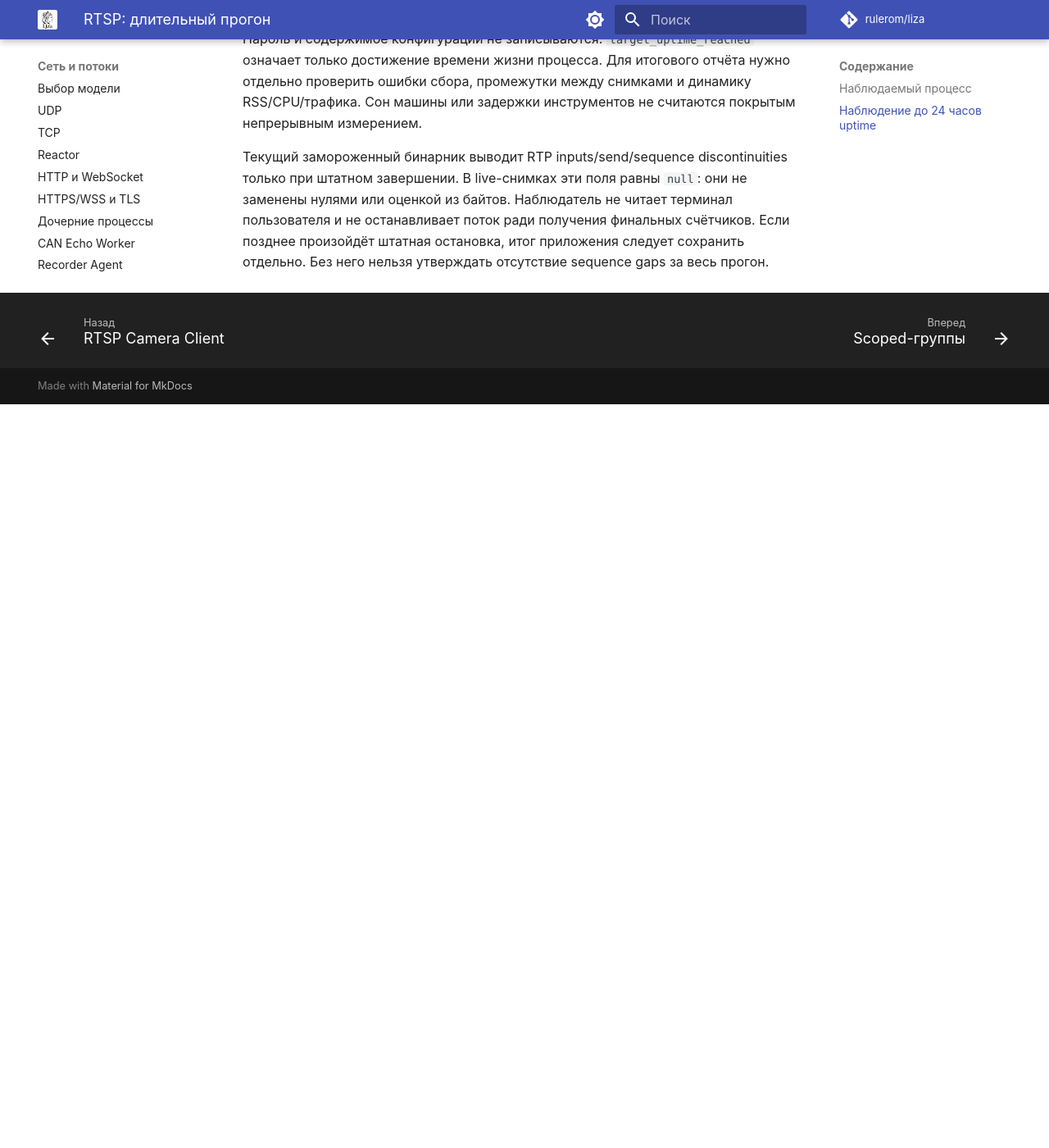
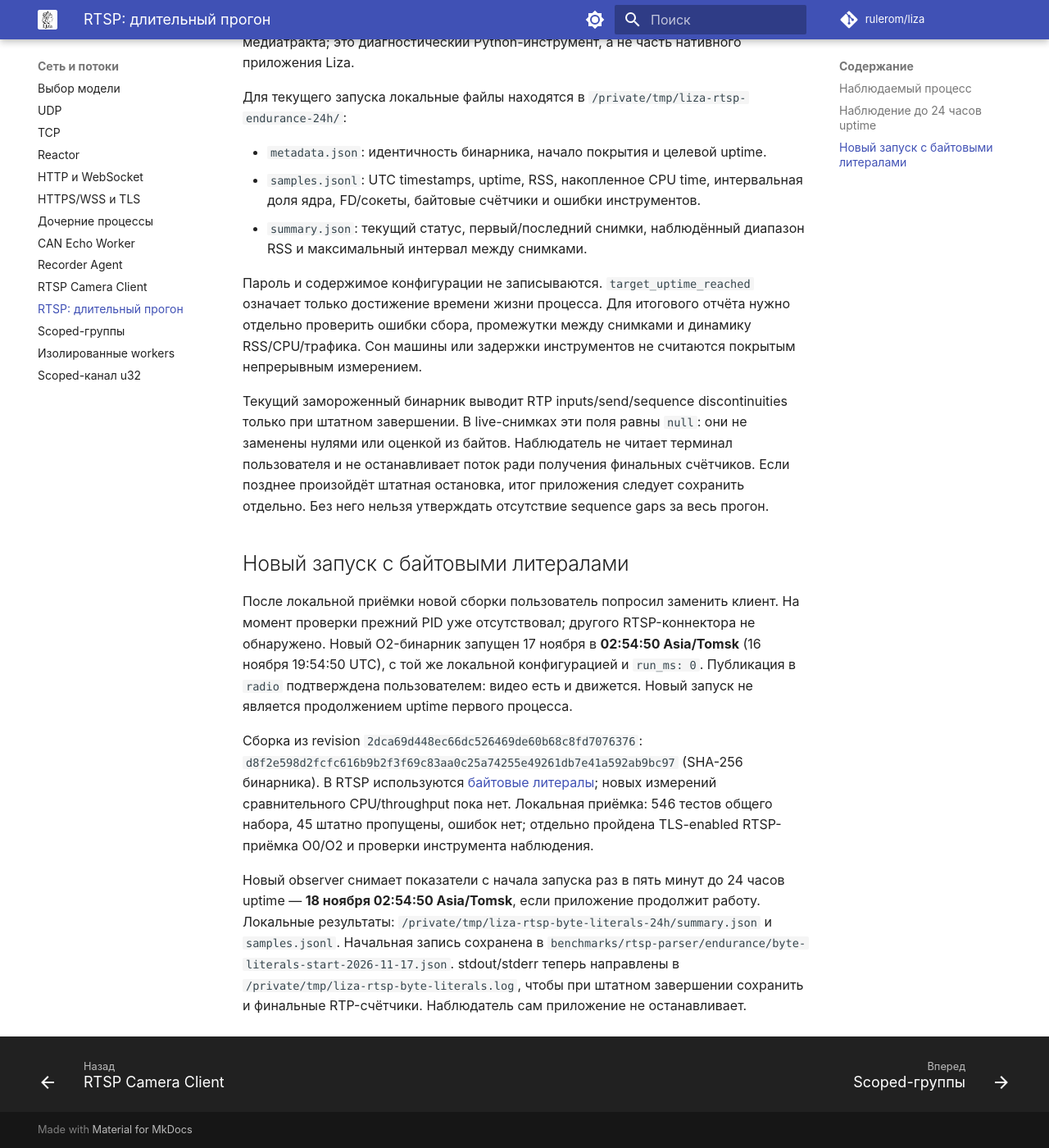
Before and after one commit to rulerom/liza, an MkDocs documentation site: the page built from docs/rtsp-endurance.md, in a window 1280 px wide and 1400 px high, scrolled down 2038 px. Shown: the whole window at 82% size. Built offline with MkDocs 1.6.1 and Material for MkDocs 9.7.7, drawn with Linux system fonts in a browser that asks for light colours; comment, search, counter and statistics services are not loaded; before the commit the page ends 2531 px from its top, so only the background shows below that; some of the changed text lies outside the part shown.

Commit message:
Record fresh byte-literal connector live acceptance and observation

````diff
--- a/docs/rtsp-endurance.md
+++ b/docs/rtsp-endurance.md
@@ -5,7 +5,9 @@
 milestone после [оптимизации копий parser](rtsp-client.md#parser),
 а не новый тест предельной производительности.
 
-**24-часовое наблюдение продолжается. Итог 24 часов ещё не получен.**
+**Первый процесс перестал наблюдаться до 24 часов. После приёмки байтовых
+литералов запущен новый процесс и отдельное наблюдение. Итог 24 часов
+ещё не получен.**
 
 ## Наблюдаемый процесс
 
@@ -52,6 +54,17 @@ SHA-256:
 достижении цели завершает только собственную работу. Обрыв соединения может
 завершить сам коннектор: автоматический reconnect не добавлен.
 
+Первый прогон не достиг этой цели. Наблюдатель записал пять снимков,
+затем статус `process_no_longer_observed`. Последний успешный снимок —
+17 ноября 02:41:23 Asia/Tomsk, uptime **7 ч 25 мин 50 с**. Диапазон
+наблюдённого RSS — 6,58..6,81 МиБ; последние накопленные счётчики ОС —
+8,384 ГБ входящих и 8,345 ГБ исходящих байтов. Точный момент, причина и
+exit status завершения неизвестны: stdout оставался в пользовательском
+терминале. Агент не отправлял сигналов старому процессу. Это не успешная
+24-часовая приёмка и не доказательство отсутствия утечек.
+Итог наблюдателя сохранён в
+`benchmarks/rtsp-parser/endurance/original-observer-final-2026-11-17.json`.
+
 Для другого существующего процесса на macOS:
 
 ```sh
@@ -87,3 +100,29 @@ RSS/CPU/трафика. Сон машины или задержки инстру
 пользователя и не останавливает поток ради получения финальных счётчиков.
 Если позднее произойдёт штатная остановка, итог приложения следует сохранить
 отдельно. Без него нельзя утверждать отсутствие sequence gaps за весь прогон.
+
+## Новый запуск с байтовыми литералами
+
+После локальной приёмки новой сборки пользователь попросил заменить клиент.
+На момент проверки прежний PID уже отсутствовал; другого RTSP-коннектора
+не обнаружено. Новый O2-бинарник запущен 17 ноября в **02:54:50 Asia/Tomsk**
+(16 ноября 19:54:50 UTC), с той же локальной конфигурацией и `run_ms: 0`.
+Публикация в `radio` подтверждена пользователем: видео есть и движется.
+Новый запуск не является продолжением uptime первого процесса.
+
+Сборка из revision `2dca69d448ec66dc526469de60b68c8fd7076376`:
+`d8f2e598d2fcfc616b9b2f3f69c83aa0c25a74255e49261db7e41a592ab9bc97`
+(SHA-256 бинарника). В RTSP используются [байтовые литералы](byte-literals.md);
+новых измерений сравнительного CPU/throughput пока нет. Локальная приёмка:
+546 тестов общего набора, 45 штатно пропущены, ошибок нет; отдельно пройдена
+TLS-enabled RTSP-приёмка O0/O2 и проверки инструмента наблюдения.
+
+Новый observer снимает показатели с начала запуска раз в пять минут до
+24 часов uptime — **18 ноября 02:54:50 Asia/Tomsk**, если приложение
+продолжит работу. Локальные результаты:
+`/private/tmp/liza-rtsp-byte-literals-24h/summary.json` и `samples.jsonl`.
+Начальная запись сохранена в
+`benchmarks/rtsp-parser/endurance/byte-literals-start-2026-11-17.json`.
+stdout/stderr теперь направлены в
+`/private/tmp/liza-rtsp-byte-literals.log`, чтобы при штатном завершении
+сохранить и финальные RTP-счётчики. Наблюдатель сам приложение не останавливает.
````
Also changed, not shown: docs/milestones.md (+1 -1 lines), 2 other files.
